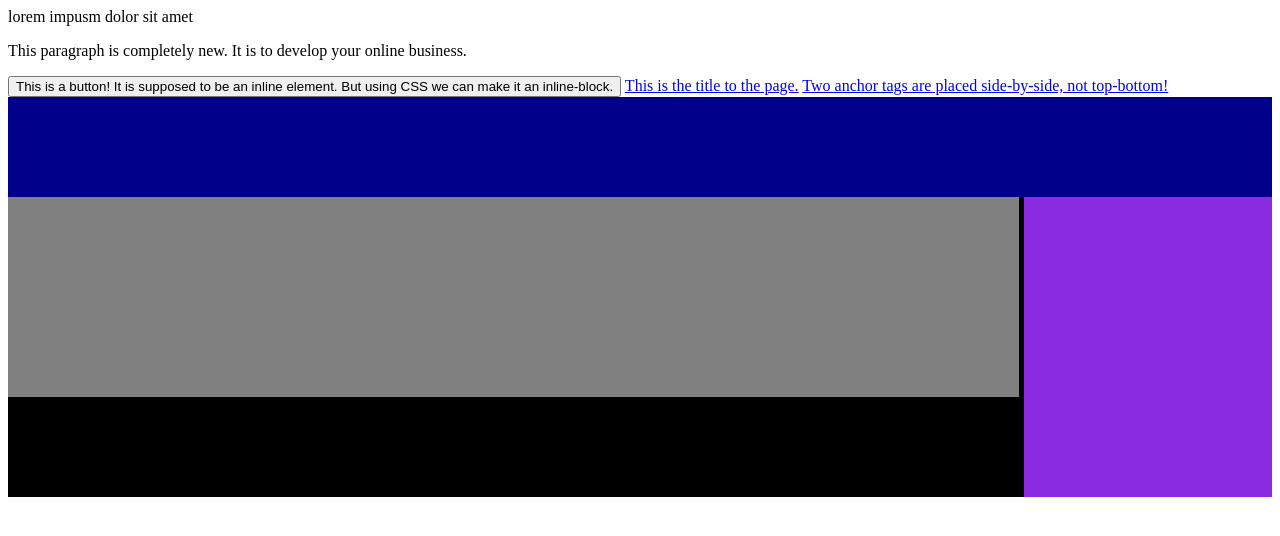
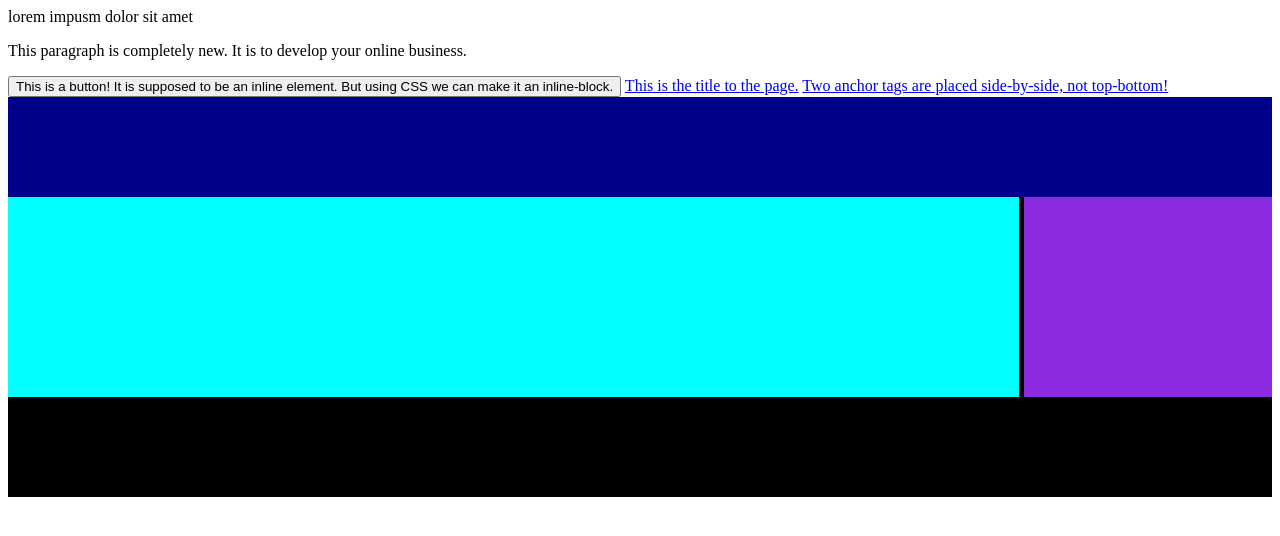
Before and after one commit to Nayeem-Arefin/HW-5-JULY, a plain HTML site: page index.html in a window 1280 px wide. Drawn offline with Linux system fonts and the light colour scheme.

Commit message:
Update style.css

```diff
--- a/style.css
+++ b/style.css
@@ -13,14 +13,14 @@ button {display: inline-block;}
 }
 .blog{
 	height: 200px;
-	background-color: grey;
+	background-color: cyan;
       width: 80%;
       float: left;
 
 
 }
 .connections {
-	height: 300px;
+	height: 200px;
 	background-color: blueviolet;
 width: 20% ;
 float: right;
```
